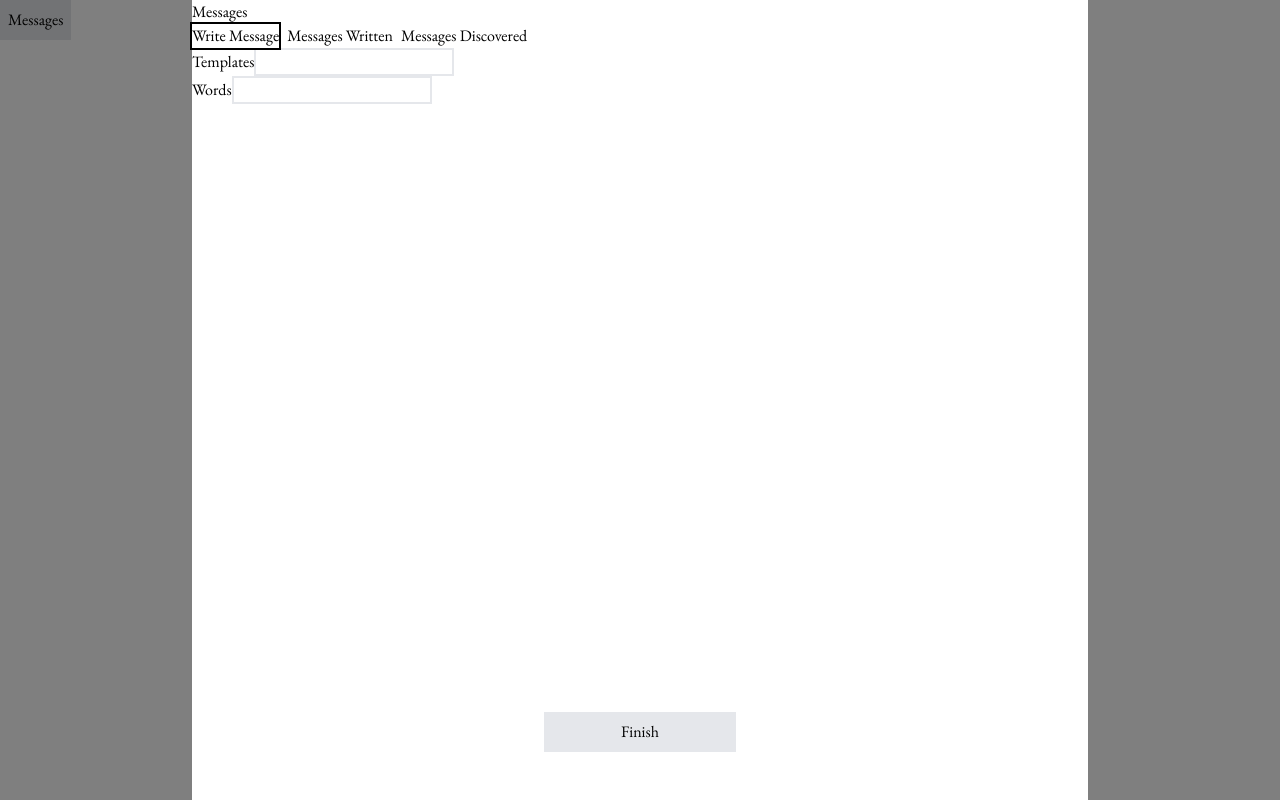
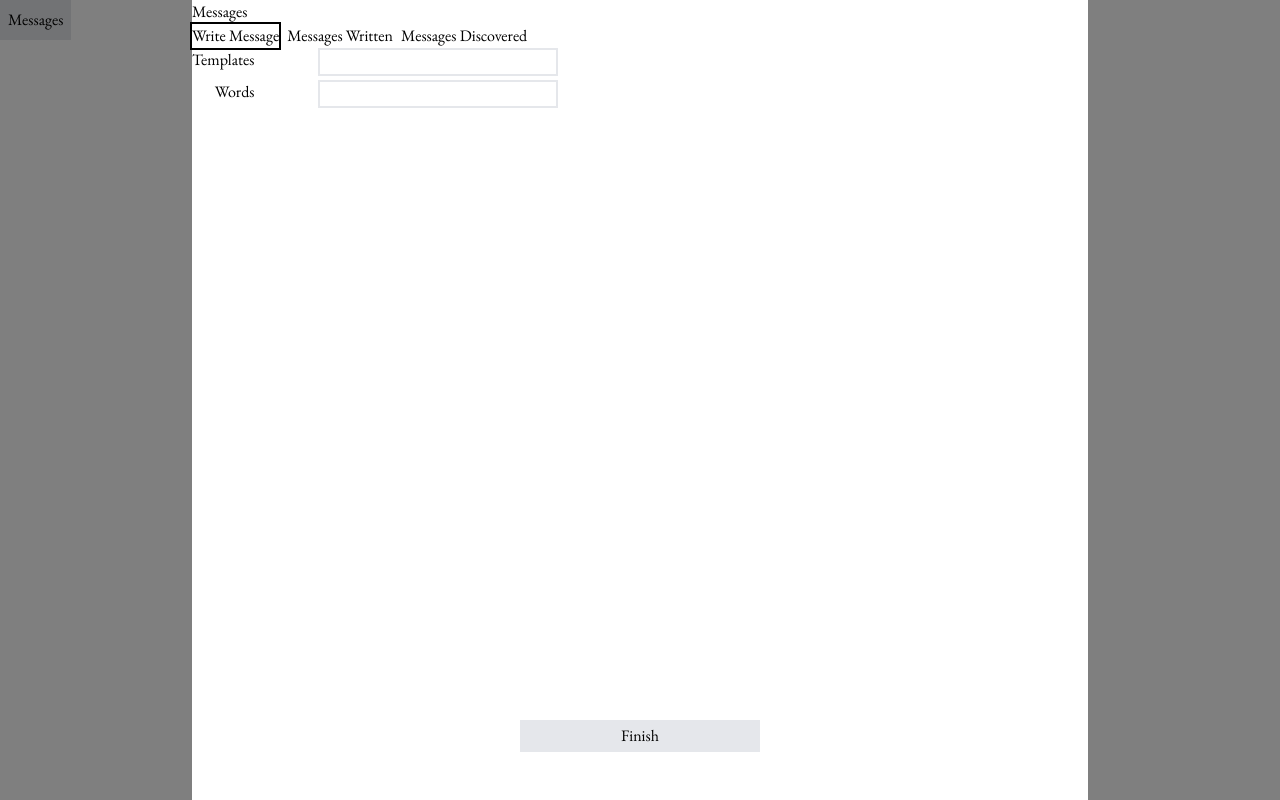
Before and after one commit to aqandrew/maps-between, a Next.js app: page / in a window 1280 px wide. Both pictures are taken after a click on the button "Messages". Built offline with nearby package versions, Linux system fonts and the light colour scheme.

Commit message:
align MessageSlots within grid/subgrid

```diff
--- a/src/app/components/MessageSlot.tsx
+++ b/src/app/components/MessageSlot.tsx
@@ -24,8 +24,8 @@ export default function MessageSlot({
 
 	return (
 		<Dialog.Root>
-			<div>
-				<label htmlFor={id} className="cursor-pointer">
+			<div className="grid col-span-full grid-cols-subgrid">
+				<label htmlFor={id} className="justify-self-end cursor-pointer">
 					{label}
 				</label>
 
@@ -37,7 +37,7 @@ export default function MessageSlot({
 						value={string}
 						onChange={(e) => setString(e.target.value)}
 						readOnly
-						className="border-2 cursor-pointer"
+						className="w-60 border-2 cursor-pointer"
 					/>
 				</Dialog.Trigger>
 			</div>
--- a/src/app/components/WriteMessage.tsx
+++ b/src/app/components/WriteMessage.tsx
@@ -20,13 +20,21 @@ export default function WriteMessage() {
 	return (
 		<>
 			<span>{message}</span>
+			{/* TODO align MessageSlot inputs with Finish button */}
+			<div className="grid grid-cols-[auto_1fr] gap-y-1 gap-x-16">
 				<MessageSlot
 					id="template"
 					label="Templates"
 					string={template}
 					setString={setTemplate}
 				/>
-			<MessageSlot id="word" label="Words" string={word} setString={setWord} />
+				<MessageSlot
+					id="word"
+					label="Words"
+					string={word}
+					setString={setWord}
+				/>
+			</div>
 		</>
 	);
 }
--- a/src/app/page.tsx
+++ b/src/app/page.tsx
@@ -69,7 +69,7 @@ export default function Home() {
 
 						<div className="flex justify-center pb-12">
 							<Dialog.Close asChild>
-								<button className="w-48 p-2 bg-gray-200">Finish</button>
+								<button className="w-60 p-1 bg-gray-200">Finish</button>
 							</Dialog.Close>
 						</div>
 					</Dialog.Content>
```
Lines whose indentation alone changed are shown as unchanged.
